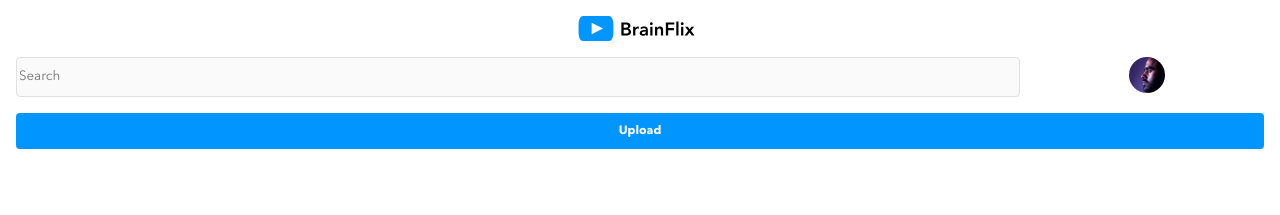
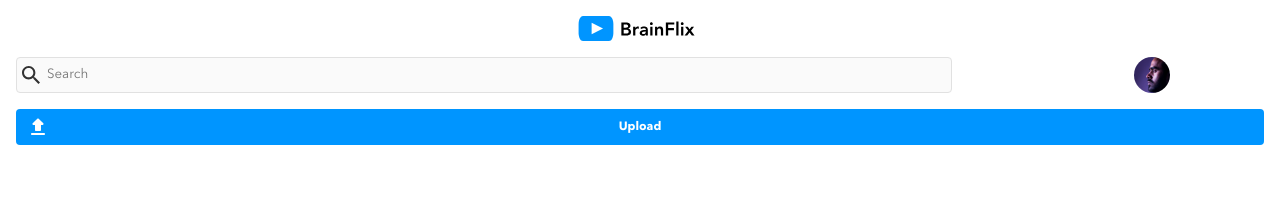
Before and after one commit to reganbrown/regan-brown-brainflix, a React (Vite) app: page / in a window 1280 px wide. Shown: the top 215 px of the page. Built offline with nearby package versions, Linux system fonts and the light colour scheme.

Commit message:
add icons in header

```diff
--- a/src/App.scss
+++ b/src/App.scss
@@ -1,5 +1,6 @@
 @use "./styles/partials/typography" as *;
 @use "./styles/partials/mixins" as *;
+@use "./styles/partials/global";
 
 body {
   margin: 0;
--- a/src/components/Header/Header.scss
+++ b/src/components/Header/Header.scss
@@ -6,6 +6,7 @@
   display: flex;
   flex-direction: column;
   margin: 16px;
+
   &__middle {
     display: flex;
     justify-content: space-between;
--- a/src/components/Login/Login.scss
+++ b/src/components/Login/Login.scss
@@ -13,5 +13,5 @@
   border-radius: 50%;
   background: url("/src/assets/Images/Mohan-muruge.jpg");
   background-size: cover;
-  margin-left: 15px;
+  margin-left: 25px;
 }
--- a/src/components/Logo/Logo.jsx
+++ b/src/components/Logo/Logo.jsx
@@ -1,10 +1,11 @@
 import "./Logo.scss";
+import BrainFlixLogo from "../../assets/Logo/BrainFlix-logo.svg";
 
 export default function Logo() {
   return (
     <>
       <img
-        src="/src/assets/Logo/BrainFlix-logo.svg"
+        src={BrainFlixLogo}
         alt="BrainFlix Logo"
         className="brainflix-logo"
       />
--- a/src/components/Search/Search.jsx
+++ b/src/components/Search/Search.jsx
@@ -1,9 +1,16 @@
 import "./Search.scss";
+
 export default function Search() {
   return (
     <>
       <form className="search__form">
-        <input type="text" className="search__bar" placeholder="Search"></input>
+        <div>
+          <input
+            type="text"
+            className="search__bar"
+            placeholder="Search"
+          ></input>
+        </div>
       </form>
     </>
   );
--- a/src/components/Search/Search.scss
+++ b/src/components/Search/Search.scss
@@ -3,7 +3,7 @@
 @use "/src/styles/partials/typography";
 
 .search__form {
-  width: 80%;
+  width: 75%;
 }
 
 .search__bar {
@@ -13,6 +13,10 @@
   width: 100%;
   border: 1px solid $Mercury;
   border-radius: 4px;
+  background-image: url("../../assets/Icons/search.svg");
+  background-repeat: no-repeat;
+  background-position: 5px center;
+  padding-left: 30px;
 
   &:active {
     border: 3px solid $BrainFlix-Blue;
--- a/src/components/Upload/Upload.scss
+++ b/src/components/Upload/Upload.scss
@@ -10,4 +10,7 @@
   border-radius: 4px;
   border: none;
   color: $White;
+  background-image: url("../../assets/Icons/upload.svg");
+  background-repeat: no-repeat;
+  background-position: 10px center;
 }
--- /dev/null
+++ b/src/styles/partials/_global.scss
@@ -0,0 +1,15 @@
+// global resets
+html {
+  box-sizing: border-box;
+}
+
+*,
+*::before,
+*::after {
+  box-sizing: inherit;
+}
+
+* {
+  margin: 0;
+  padding: 0;
+}
```
